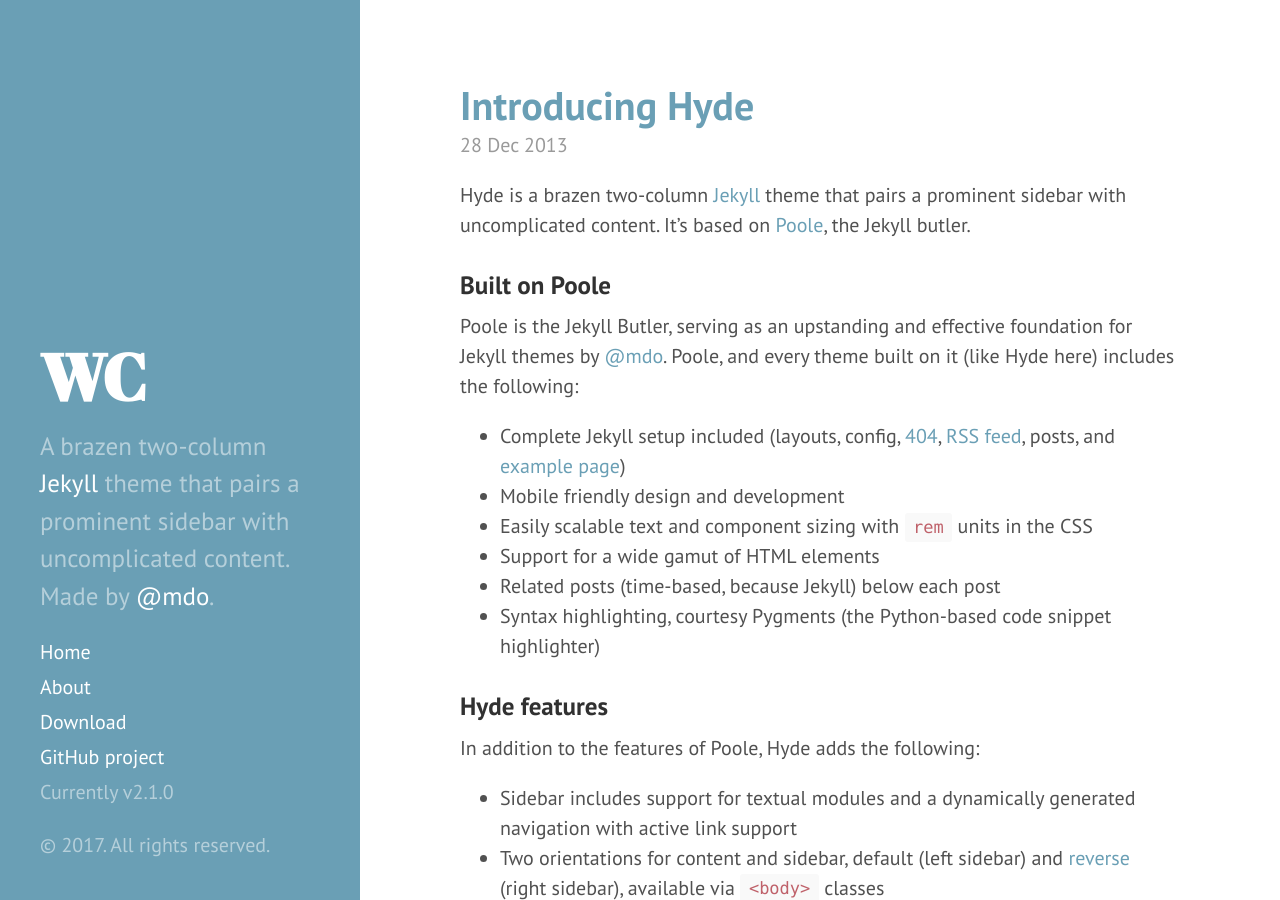
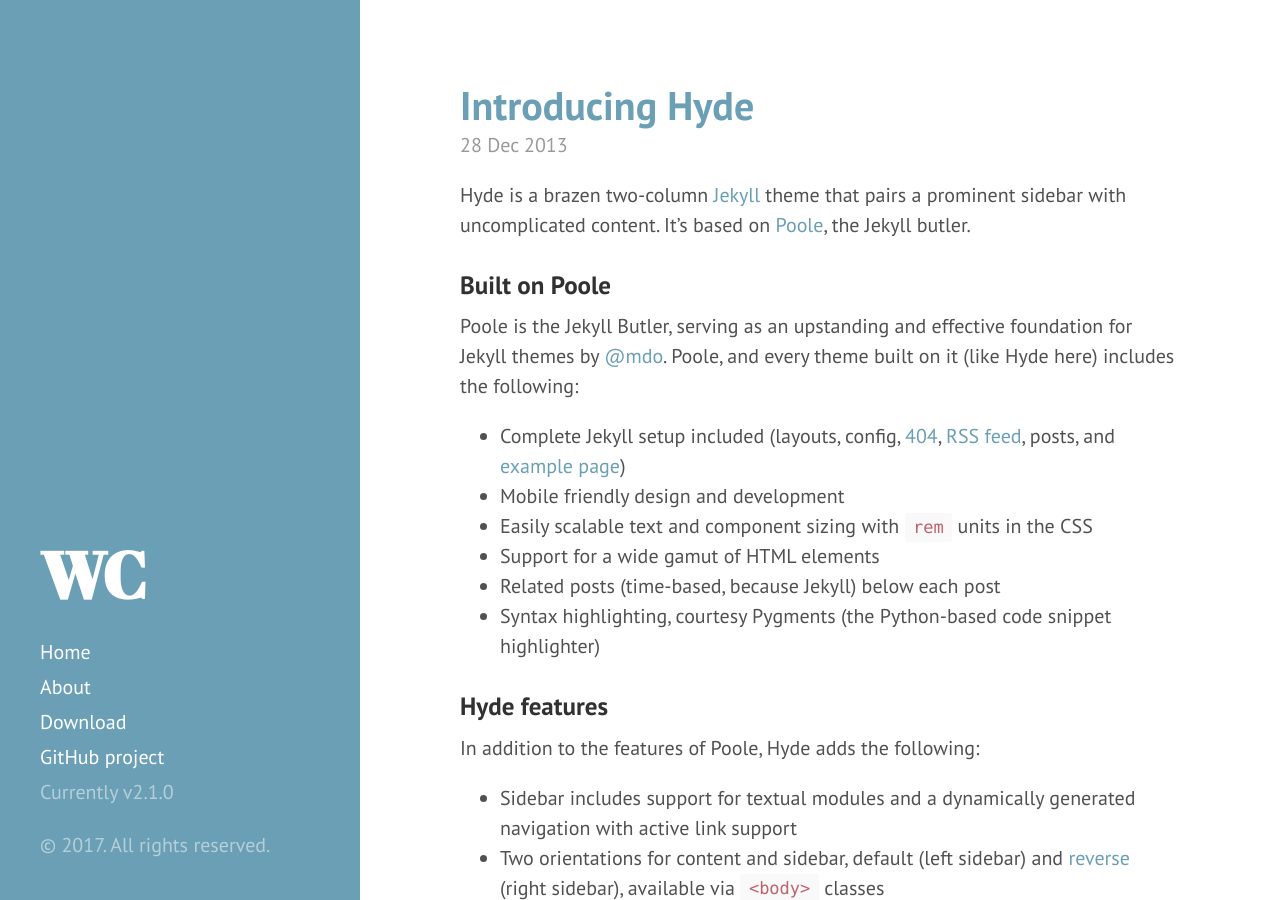
Before and after one commit to woogui/woogui.github.io, a Jekyll site: the page built from index.html, in a window 1280 px wide and 900 px high. Built offline with Jekyll 4.4.1, drawn with Linux system fonts in a browser that asks for light colours; Markdown is read by kramdown in place of the engine named in the settings; the list of posts is cut into pages by our own code; some of the changed lines change nothing that is shown.

Commit message:
change url del discription

```diff
--- a/_config.yml
+++ b/_config.yml
@@ -8,8 +8,7 @@
 # Setup
 title:            WC
 tagline:          'Blog for posting'
-description:      'A brazen two-column <a href="http://jekyllrb.com" target="_blank">Jekyll</a> theme that pairs a prominent sidebar with uncomplicated content. Made by <a href="https://twitter.com/mdo" target="_blank">@mdo</a>.'
-url:              http://hyde.getpoole.com
+url:              http://woogui.github.io
 baseurl:          /
 
 author:
```
